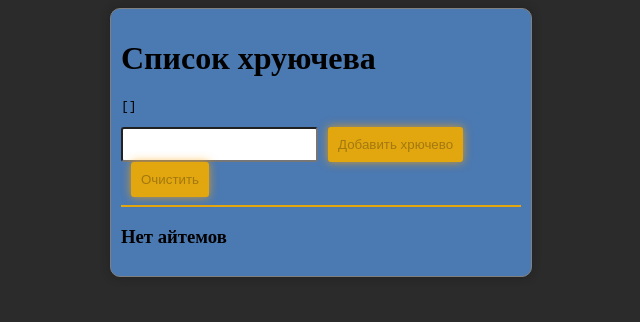
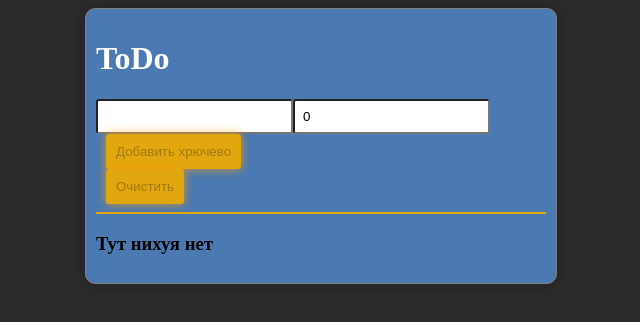
Before and after one commit to DESIGNER404/TodoApp, a Vue app: page / in a window 1280 px wide. Shown: the top 322 px of the page, without its empty margins (319-959 px from the left). Built offline with nearby package versions, Linux system fonts and the light colour scheme.

Commit message:
add fullPrice

```diff
--- a/src/components/TodoList.vue
+++ b/src/components/TodoList.vue
@@ -1,20 +1,22 @@
 <template>
   <div class="container">
     <h1>{{ title }}</h1>
-    <pre>{{ notes }}</pre>
+    <!-- <pre>{{ notes }}</pre> -->
     <form v-on:submit.prevent="hruchevo">
       <input v-model="message" />
+      <input v-model="price" />
       <button ref="add_btn" v-bind:disabled="isDisabled">
         Добавить хрючево
       </button>
     </form>
     <button @click="clearList" v-bind:disabled="isDisabledTwo">Очистить</button>
     <hr />
-    <h3 v-show="notes.length === 0">Нет айтемов</h3>
+    <h3 v-show="notes.length === 0">Тут нихуя нет</h3>
     <ul>
       <li v-for="note in notes" :key="note">
         {{ note.name }} <button @click="priceDec(note)">&laquo;</button
-        >{{ note.count }} <button @click="priceInc(note)">&raquo;</button>
+        >{{ note.count }} <button @click="priceInc(note)">&raquo;</button> Цена:
+        {{ note.price * note.count }}
         <button
           @click="deleteElement(index)"
           style="
@@ -29,6 +31,7 @@
         </button>
       </li>
     </ul>
+    {{ fullPricing }}
   </div>
 </template>
 
@@ -37,16 +40,18 @@ export default {
   name: "TodoList",
   data() {
     return {
-      title: "Список хруючева",
+      title: "ToDo",
       message: "",
       notes: [],
       nextTodoId: 1,
+      price: +"",
+      fullPrice: 0,
     };
   },
 
   computed: {
     isDisabled() {
-      if (this.message != "") {
+      if (this.message.trim() != "") {
         return false;
       } else {
         return true;
@@ -64,12 +69,18 @@ export default {
   methods: {
     hruchevo() {
       this.$refs.add_btn.style.background = "red";
-      this.notes.push({ name: this.message, count: 1, id: this.nextTodoId });
+      this.notes.push({
+        name: this.message,
+        count: 1,
+        id: this.nextTodoId,
+        price: this.price,
+      });
       this.clear();
       this.nextTodoId++;
     },
     clear() {
       this.message = "";
+      this.price = "";
     },
     clearList() {
       this.notes = [];
@@ -95,11 +106,17 @@ export default {
   margin-left: auto;
   margin-right: auto;
   background-color: rgba(92, 161, 245, 0.666);
-  max-width: 400px;
+  max-width: 450px;
   border: 1px solid gray;
   border-radius: 10px;
   padding: 10px;
   box-shadow: 0px 0px 10px rgba(24, 24, 24, 0.475);
+  & h1 {
+    color: white;
+  }
+  & form {
+    display: inline-block;
+  }
   & hr {
     border: 1px solid rgb(226, 166, 15);
   }
```
